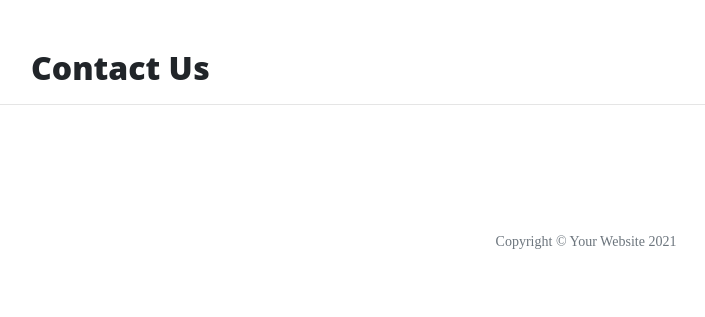
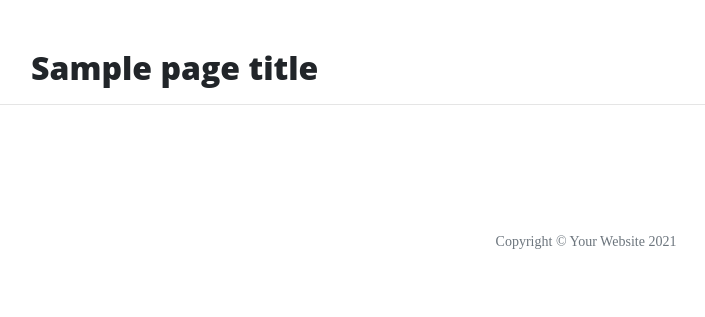
Before and after one commit to J0hn1975/Hobbit-Flask, a Flask app: template templates/contact.html in a window 1280 px wide. Shown: the part 629-946 px from the top of the page, without its empty margins (54-759 px from the left). Run offline with Flask 2, Linux system fonts and the light colour scheme; the template is opened without the code that fills it: most values are stand-ins (such as "Sample title", 1, 10 or a date in 2020); some libraries are stand-ins or nearby versions.

Commit message:
Added content

```diff
--- a/templates/contact.html
+++ b/templates/contact.html
@@ -1,4 +1,4 @@
 {% extends "base.html" %}
 {% block content %}
-    <h2>Contact Us</h2>
+    <h2>{{ page_title }}</h2>
 {% endblock %}
```
